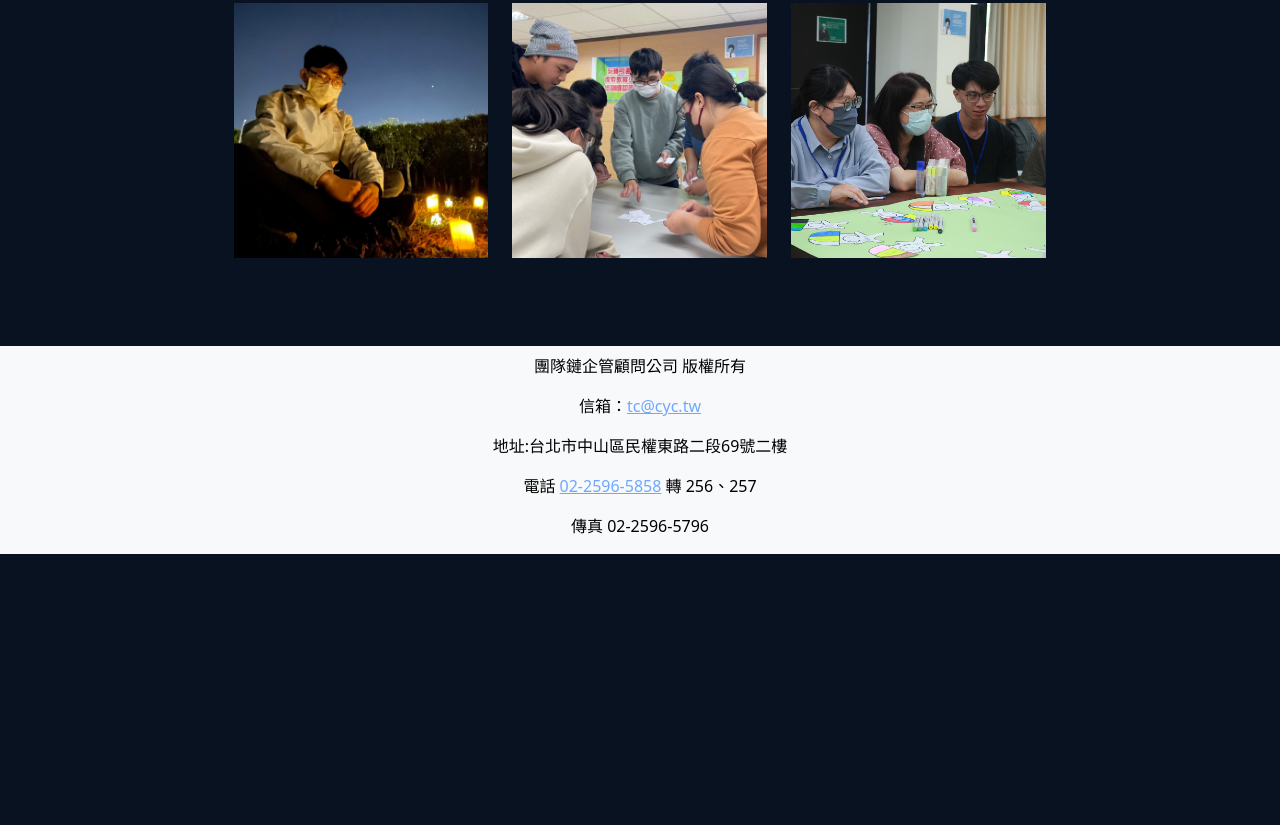
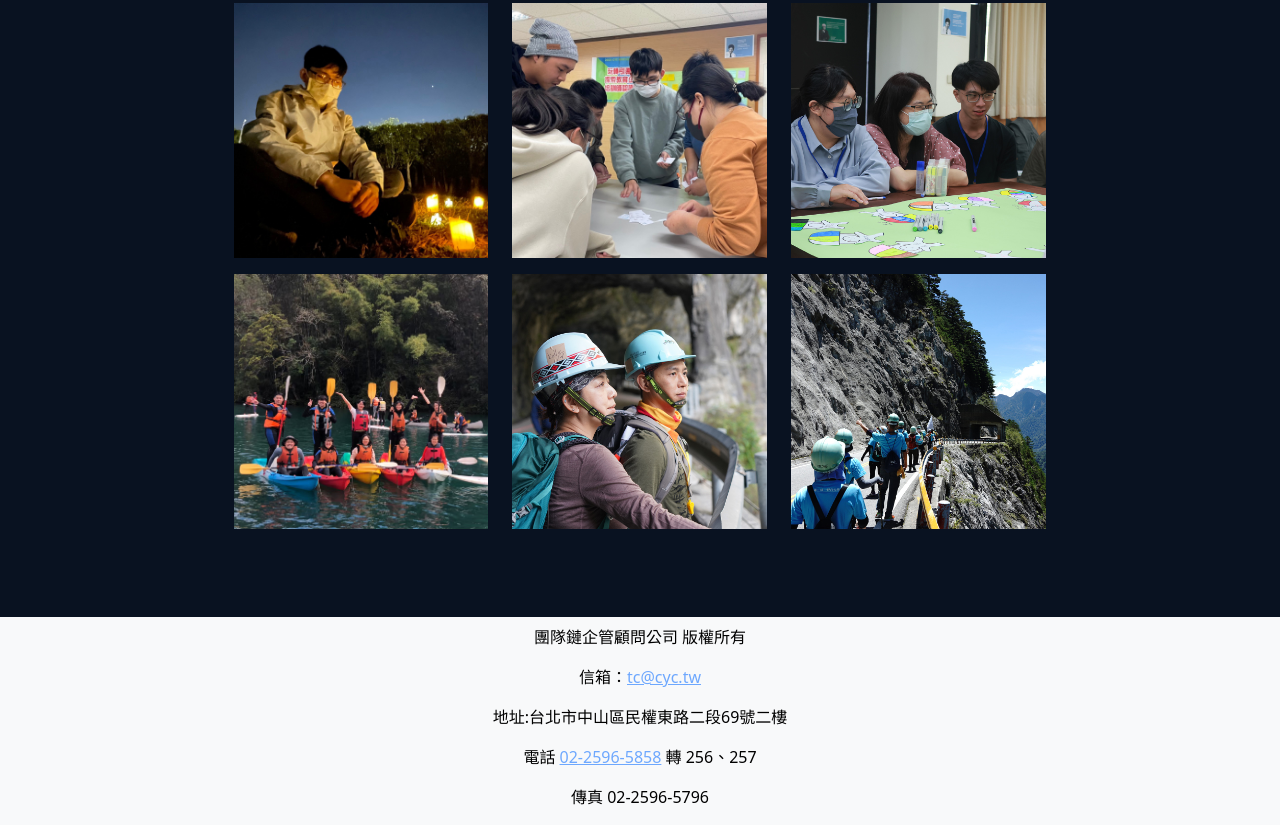
Before and after one commit to CYC241002/adventure-center, a plain HTML site: page achievement/index.html in a window 1280 px wide. Shown: the part 962-1787 px from the top of the page. Before the commit the page ends 1516 px from the top, so only its background shows below. Drawn offline with nearby package versions, Linux system fonts and the light colour scheme.

Commit message:
更新「客戶實績」

```diff
--- a/achievement/index.html
+++ b/achievement/index.html
@@ -73,6 +73,15 @@
                 <div class="col-6 col-lg-4 pt-2 pb-2">
                     <img class="archieve-img img-fluid" src="img/RND_6179.JPG">
                 </div>
+                <div class="col-6 col-lg-4 pt-2 pb-2">
+                    <img class="archieve-img img-fluid" src="img/LINE_ALBUM_1110224_250213_4.jpg">
+                </div>
+                <div class="col-6 col-lg-4 pt-2 pb-2">
+                    <img class="archieve-img img-fluid" src="img/DSC02344_0.jpg">
+                </div>
+                <div class="col-6 col-lg-4 pt-2 pb-2">
+                    <img class="archieve-img img-fluid" src="img/Hiking_0.jpg">
+                </div>
             </article>
         </section>
         <footer class="container-fluid text-bg-light pt-2">
```
Also changed, not shown: achievement/img/DSC02344_0.jpg (added), achievement/img/Hiking_0.jpg (added).
